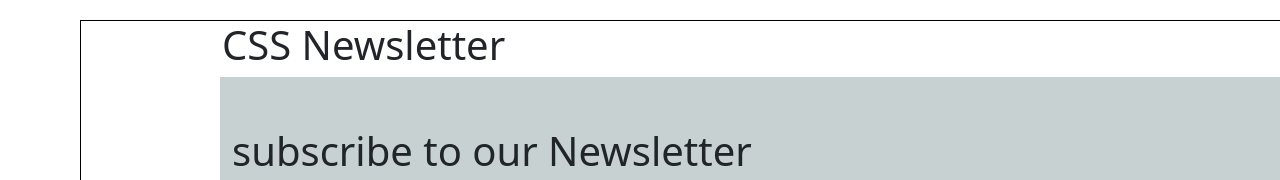
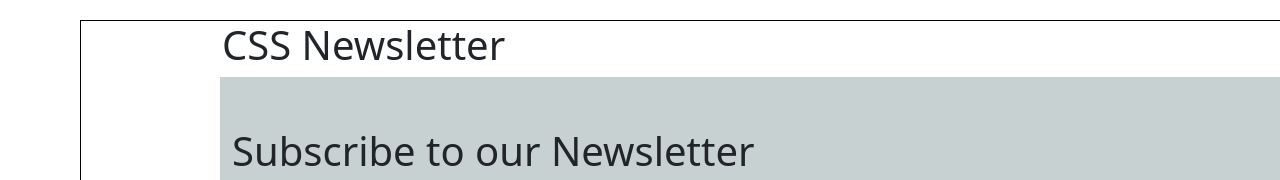
Before and after one commit to Yuvarani25/subscription-page, a plain HTML site: page index.html in a window 1280 px wide. Shown: the top 180 px of the page. Drawn offline with nearby package versions, Linux system fonts and the light colour scheme.

Commit message:
Update index.html

```diff
--- a/index.html
+++ b/index.html
@@ -15,7 +15,7 @@
             <h1>CSS Newsletter</h1>
             <div class="row">
                 <div class="col-12">
-                    <h1>subscribe to our Newsletter</h1>
+                    <h1>Subscribe to our Newsletter</h1>
                     <h3>Lorem, ipsum dolor sit amet consectetur adipisicing elit. At ad iste enim iure, omnis nemo dicta officiis harum necessitatibus optio obcaecati neque, in, unde numquam aliquid consectetur laboriosam architecto quas.</h3>
                     <div class="h">
                     <input type="text" id="name" name="name" placeholder="Name"><br>
```
